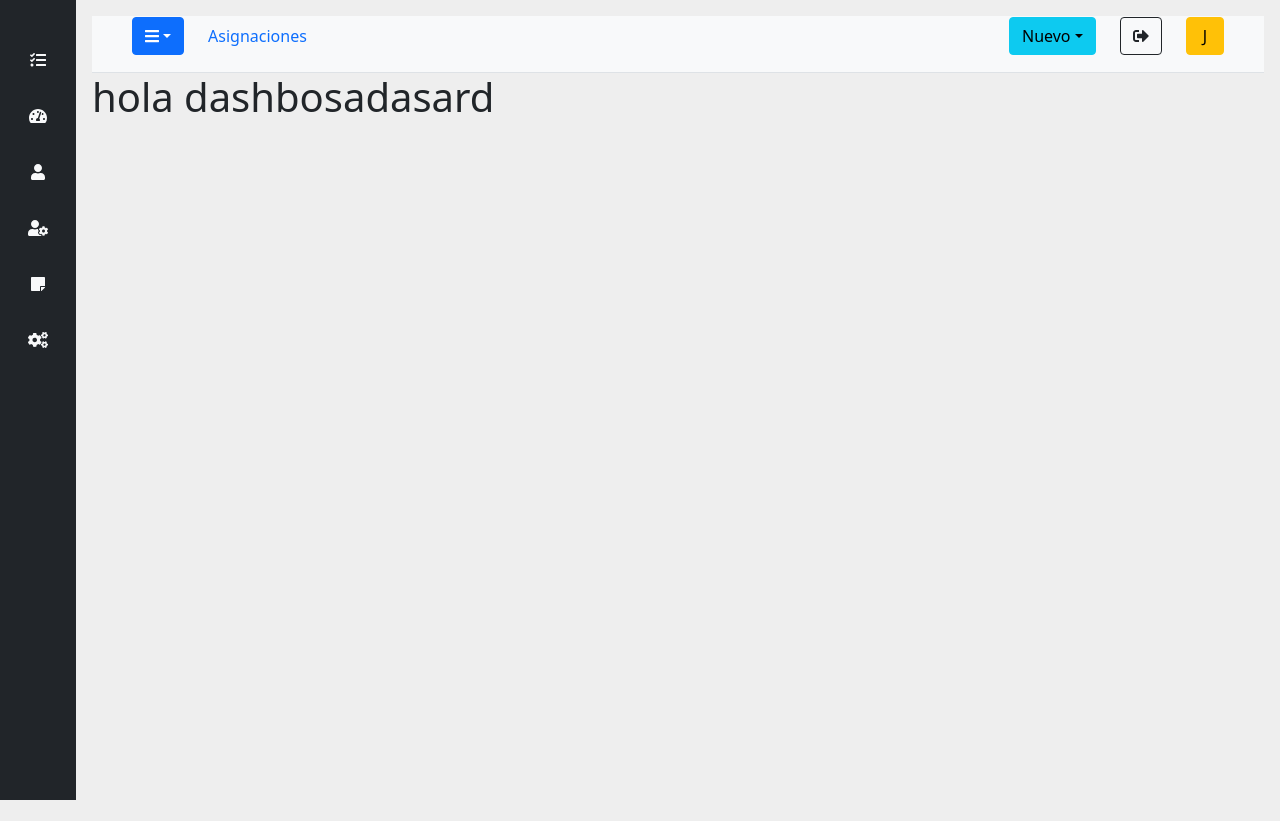
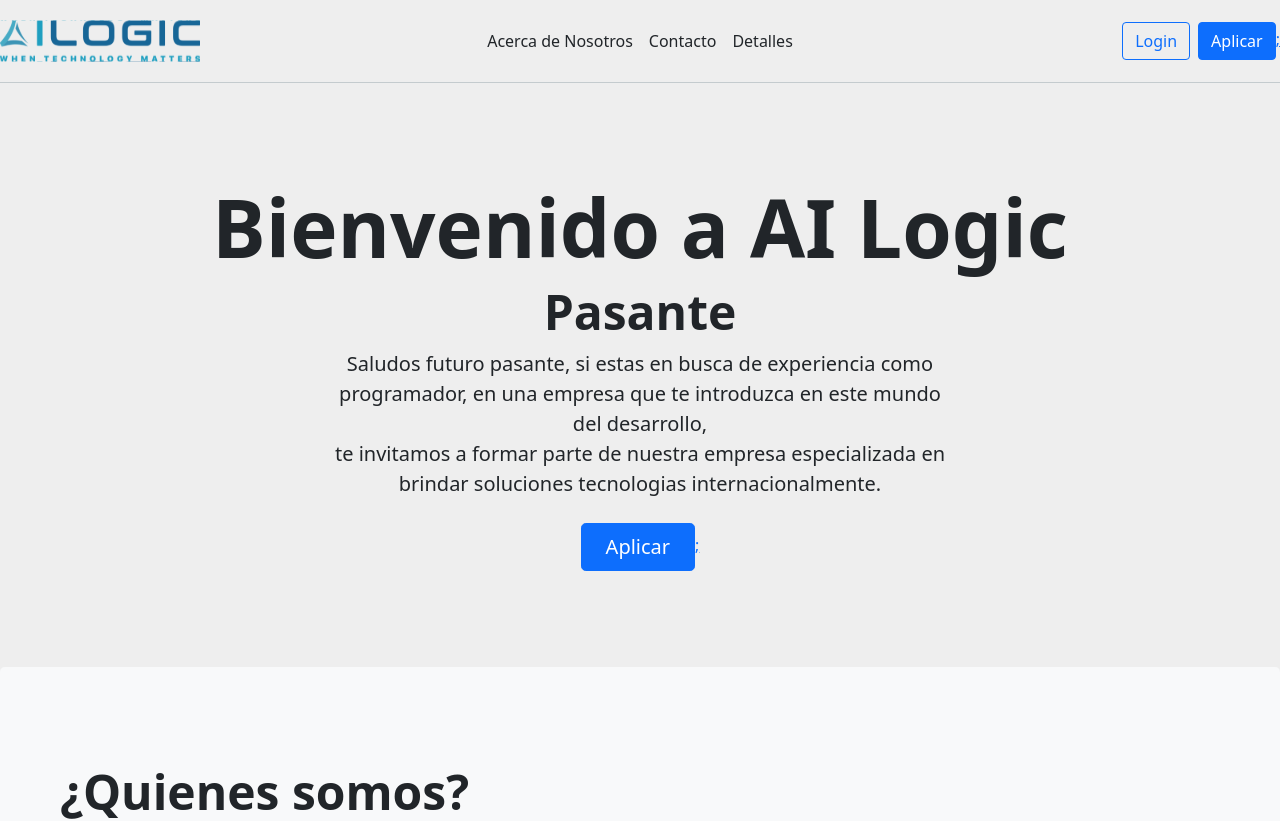
Before and after one commit to Williamscaro/Beta, a React (Create React App) app in the folder interns-app-client/: page / in a window 1280 px wide. Shown: the top 821 px of the page. Before the commit the page ends 800 px from the top, so only its background shows below. Built offline with nearby package versions, Linux system fonts and the light colour scheme.

Commit message:
Inicia Desde Landing

```diff
--- a/interns-app-client/src/App.js
+++ b/interns-app-client/src/App.js
@@ -1,19 +1,16 @@
-
-import login from './pages/login'
-import Menu from './components/landing/register/Menu'
+import login from "./pages/login";
+import Menu from "./components/landing/register/Menu";
 import HomeRegister from "./components/landing/register/HomeRegister";
-import GeneralInformation from './components/landing/register/GeneralInformation'
-
+import GeneralInformation from "./components/landing/register/GeneralInformation";
 
 import TopNav from "./components/app/TopNav";
 import AssignmentSection from "./components/app/assignments/AssignmentSection";
 import Group from "./components/app/group/GroupSection";
-import Usersgeneral from "./components/app/users/alluser/UserSection"
+import Usersgeneral from "./components/app/users/alluser/UserSection";
 import Users from "./components/app/users/UserSectiongeneral";
 import Dashboard from "./components/app/dashboard/Dashboard";
 
 import TopNavGroup from "./components/app/group/TopNavGroup";
-
 
 import {
   BrowserRouter as Router,
@@ -30,120 +27,123 @@
   StickyNoteIcon,
   CogsIcon,
 } from "./components/icons/index";
+import LandingPage from "./pages";
 const App = () => {
   return (
-    <Router>
-      <div className="container-fluid  ">
-        <div className="row">
-          <div className="col-sm-auto  bg-dark sticky-top">
-            <div className="d-flex  bg-dark flex-sm-column flex-row flex-nowrap bg-light align-items-center sticky-top">
-              <Link
-                to="/"
-                className="d-block p-3 link-dark text-decoration-none"
-                title="Icon-only"
-                data-bs-toggle="tooltip"
-                data-bs-placement="right"
-                data-bs-original-title="Icon-only"
-              ></Link>
-              <ul className="nav nav-pills nav-flush  flex-sm-column flex-row flex-nowrap mb-auto mx-auto text-center align-items-center">
-                <li className="nav-item">
-                  <Link
-                    to="/assignments"
-                    className="nav-link  link-light hoverbutton py-3 px-3 "
-                    title="Home"
-                    data-bs-toggle="tooltip"
-                    data-bs-placement="right"
-                    data-bs-original-title="Home"
-                  >
-                    <TasksIcon />
-                  </Link>
-                </li>
-                <li>
-                  <Link
-                    to="/"
-                    className="nav-link link-light hoverbutton py-3 px-3"
-                    title="Dashboard"
-                    data-bs-toggle="tooltip"
-                    data-bs-placement="right"
-                    data-bs-original-title="Dashboard"
-                  >
-                    <TachometerAltIcon />
-                  </Link>
-                </li>
-                <li>
-                  <Link
-                    to="/users"
-                    className="nav-link link-light hoverbutton py-3 px-3"
-                    title="Orders"
-                    data-bs-toggle="tooltip"
-                    data-bs-placement="right"
-                    data-bs-original-title="Orders"
-                  >
-                    <UserIcon />
-                  </Link>
-                </li>
-                <li>
-                  <Link
-                    to="/groups"
-                    className="nav-link link-light hoverbutton py-3 px-3"
-                    title="Products"
-                    data-bs-toggle="tooltip"
-                    data-bs-placement="right"
-                    data-bs-original-title="Products"
-                  >
-                    <UserCogIcon />
-                  </Link>
-                </li>
-                <li>
-                  <Link
-                    to="/"
-                    className="nav-link link-light hoverbutton py-3 px-3"
-                    title="Customers"
-                    data-bs-toggle="tooltip"
-                    data-bs-placement="right"
-                    data-bs-original-title="Customers"
-                  >
-                    <StickyNoteIcon />
-                  </Link>
-                </li>
-                <li>
-                  <Link
-                    top="/"
-                    className="nav-link link-light hoverbutton py-3 px-3"
-                    title="Customers"
-                    data-bs-toggle="tooltip"
-                    data-bs-placement="right"
-                    data-bs-original-title="Customers"
-                  >
-                    <CogsIcon />
-                  </Link>
-                </li>
-              </ul>
-            </div>
-          </div>
-          <div className="col-sm p-3 min-vh-100">
-            <Switch>
-              <Route exact path="/">
-              <TopNav />
-                <Dashboard />
-              </Route>
-              <Route path={`/assignments`}>
-              <TopNav />
-                <AssignmentSection />
-              </Route>
-              <Route path={`/users`}>
-              <TopNav />
-                <Usersgeneral />
-              </Route>
-              <Route path={`/groups`}>
-              <TopNavGroup />
-                <Group />
-              </Route>
-            </Switch>
-          </div>
-        </div>
-      </div>
-    </Router>
+    //Este Router ha sido comentado por mi para entrar al Landing luego lo configuraremos
+    // <Router>
+    //   <div className="container-fluid  ">
+    //     <div className="row">
+    //       <div className="col-sm-auto  bg-dark sticky-top">
+    //         <div className="d-flex  bg-dark flex-sm-column flex-row flex-nowrap bg-light align-items-center sticky-top">
+    //           <Link
+    //             to="/"
+    //             className="d-block p-3 link-dark text-decoration-none"
+    //             title="Icon-only"
+    //             data-bs-toggle="tooltip"
+    //             data-bs-placement="right"
+    //             data-bs-original-title="Icon-only"
+    //           ></Link>
+    //           <ul className="nav nav-pills nav-flush  flex-sm-column flex-row flex-nowrap mb-auto mx-auto text-center align-items-center">
+    //             <li className="nav-item">
+    //               <Link
+    //                 to="/assignments"
+    //                 className="nav-link  link-light hoverbutton py-3 px-3 "
+    //                 title="Home"
+    //                 data-bs-toggle="tooltip"
+    //                 data-bs-placement="right"
+    //                 data-bs-original-title="Home"
+    //               >
+    //                 <TasksIcon />
+    //               </Link>
+    //             </li>
+    //             <li>
+    //               <Link
+    //                 to="/"
+    //                 className="nav-link link-light hoverbutton py-3 px-3"
+    //                 title="Dashboard"
+    //                 data-bs-toggle="tooltip"
+    //                 data-bs-placement="right"
+    //                 data-bs-original-title="Dashboard"
+    //               >
+    //                 <TachometerAltIcon />
+    //               </Link>
+    //             </li>
+    //             <li>
+    //               <Link
+    //                 to="/users"
+    //                 className="nav-link link-light hoverbutton py-3 px-3"
+    //                 title="Orders"
+    //                 data-bs-toggle="tooltip"
+    //                 data-bs-placement="right"
+    //                 data-bs-original-title="Orders"
+    //               >
+    //                 <UserIcon />
+    //               </Link>
+    //             </li>
+    //             <li>
+    //               <Link
+    //                 to="/groups"
+    //                 className="nav-link link-light hoverbutton py-3 px-3"
+    //                 title="Products"
+    //                 data-bs-toggle="tooltip"
+    //                 data-bs-placement="right"
+    //                 data-bs-original-title="Products"
+    //               >
+    //                 <UserCogIcon />
+    //               </Link>
+    //             </li>
+    //             <li>
+    //               <Link
+    //                 to="/"
+    //                 className="nav-link link-light hoverbutton py-3 px-3"
+    //                 title="Customers"
+    //                 data-bs-toggle="tooltip"
+    //                 data-bs-placement="right"
+    //                 data-bs-original-title="Customers"
+    //               >
+    //                 <StickyNoteIcon />
+    //               </Link>
+    //             </li>
+    //             <li>
+    //               <Link
+    //                 top="/"
+    //                 className="nav-link link-light hoverbutton py-3 px-3"
+    //                 title="Customers"
+    //                 data-bs-toggle="tooltip"
+    //                 data-bs-placement="right"
+    //                 data-bs-original-title="Customers"
+    //               >
+    //                 <CogsIcon />
+    //               </Link>
+    //             </li>
+    //           </ul>
+    //         </div>
+    //       </div>
+    //       <div className="col-sm p-3 min-vh-100">
+    //         <Switch>
+    //           <Route exact path="/">
+    //           <TopNav />
+    //             <Dashboard />
+    //           </Route>
+    //           <Route path={`/assignments`}>
+    //           <TopNav />
+    //             <AssignmentSection />
+    //           </Route>
+    //           <Route path={`/users`}>
+    //           <TopNav />
+    //             <Usersgeneral />
+    //           </Route>
+    //           <Route path={`/groups`}>
+    //           <TopNavGroup />
+    //             <Group />
+    //           </Route>
+    //         </Switch>
+    //       </div>
+    //     </div>
+    //   </div>
+    // </Router>
+    <LandingPage />
   );
 };
 
```
